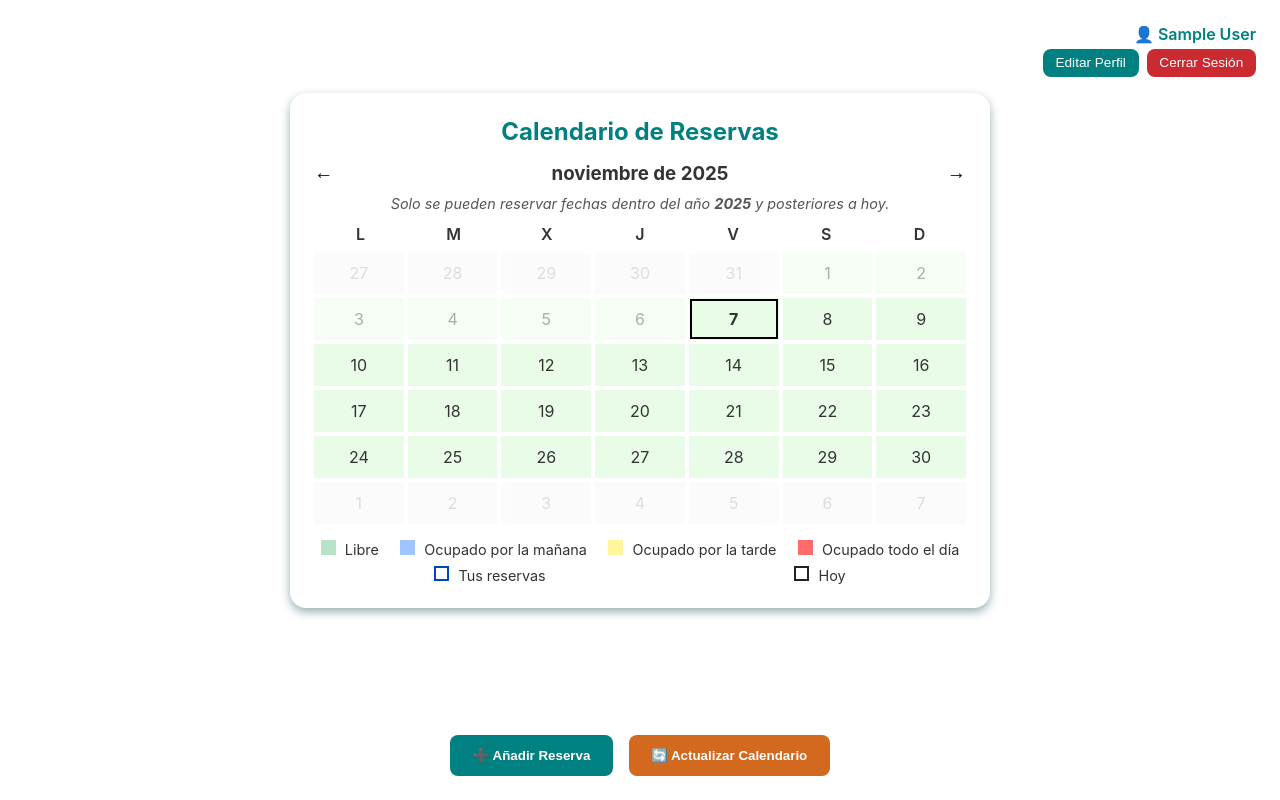
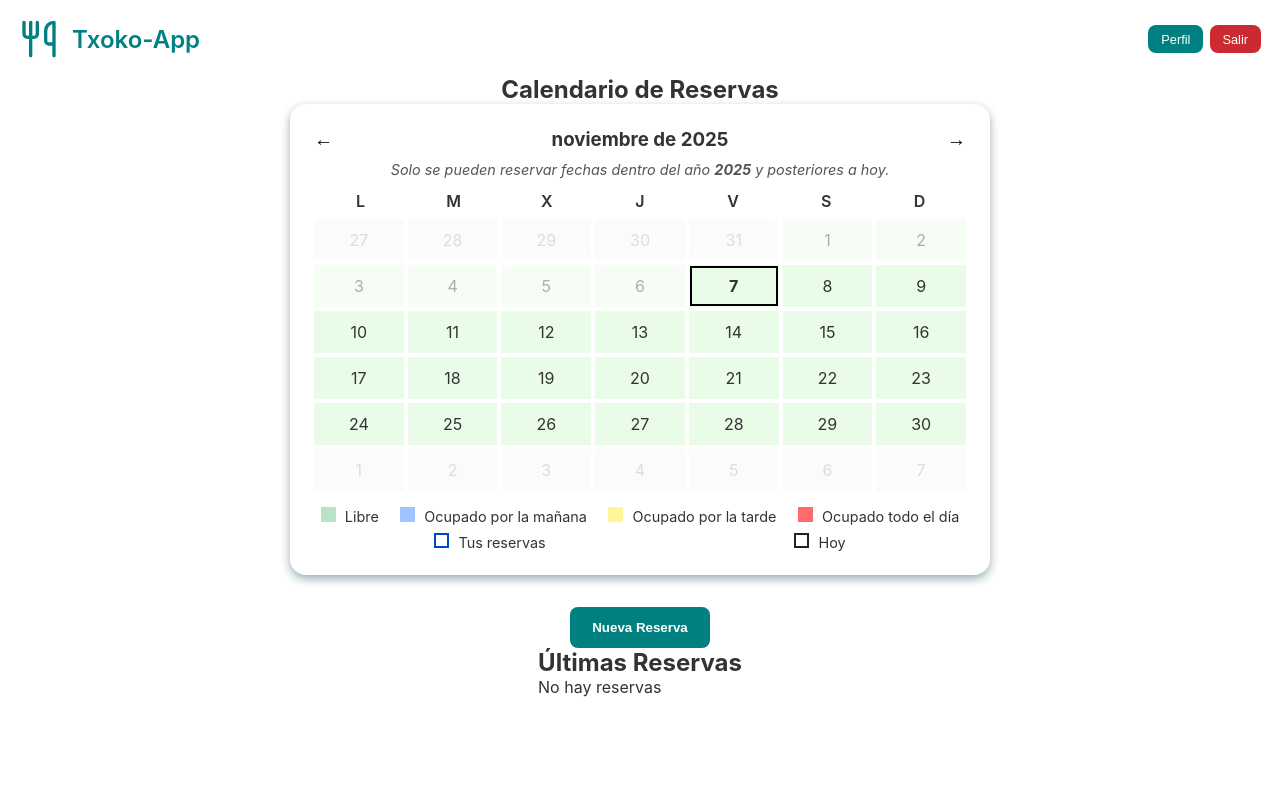
Before and after one commit to vickypineli/txoko-app, a React (Vite) app: page /home in a window 1280 px wide. Built offline with nearby package versions, Linux system fonts and the light colour scheme; no server answers; the database is empty; sample sign-in values are in the browser's storage.

Commit message:
refactorizacion creacion de nueva carpeta utils y hooks

```diff
--- a/src/pages/HomePage.jsx
+++ b/src/pages/HomePage.jsx
@@ -1,12 +1,13 @@
-// src/pages/HomePage.jsx
 // src/pages/HomePage.jsx
 import { useState, useEffect } from "react";
+import { useNavigate } from "react-router-dom";
 import { auth } from "../firebaseConfig";
-import { signOut } from "firebase/auth";
-import { useNavigate } from "react-router-dom";
+import { signOut, onAuthStateChanged } from "firebase/auth";
+import { getAllBookings } from "../services/bookingService";
+import { getUserProfile } from "../services/userService";
 import Calendar from "../components/Calendar";
 import ReservationModal from "../components/ReservationModal";
-import { getAllBookings } from "../services/bookingService";
+import { Utensils } from "lucide-react";
 import "../styles/pages/HomePage.scss";
 
 function HomePage() {
@@ -14,19 +15,38 @@ function HomePage() {
   const [selectedDate, setSelectedDate] = useState(null);
   const [userName, setUserName] = useState("");
   const [bookings, setBookings] = useState([]);
+  const [userProfile, setUserProfile] = useState(null);
   const navigate = useNavigate();
 
   useEffect(() => {
-    const user = auth.currentUser;
+    const unsubscribe = onAuthStateChanged(auth, async (user) => {
       if (user) {
         setUserName(user.displayName || user.email.split("@")[0]);
-      loadBookings();
+        await loadUser(user.uid);
+        await loadBookings();
+      } else {
+        navigate("/auth");
       }
-  }, []);
+    });
+    return () => unsubscribe();
+  }, [userName, navigate]);
+
+  const loadUser = async (uid) => {
+    try {
+      const userData = await getUserProfile(uid);
+      setUserProfile(userData);
+    } catch (error) {
+      console.error("Error al cargar el perfil del usuario:", error);
+    }
+  };
 
   const loadBookings = async () => {
+    try {
       const data = await getAllBookings();
       setBookings(data);
+    } catch (err) {
+      console.error("Error al cargar reservas:", err);
+    }
   };
 
   const handleLogout = async () => {
@@ -41,26 +61,63 @@ function HomePage() {
     setShowModal(true);
   };
 
+  const getInitials = (profile) => {
+    if (!profile) return "";
+    const nombre = profile.nombre?.trim().split(" ")[0] || "";
+    const apellidos = profile.apellidos?.trim().split(" ")[0] || "";
+    return (nombre.charAt(0) + (apellidos.charAt(0) || "")).toUpperCase();
+  };
+
+  const getAvatarColor = (uid) => {
+    if (!uid) return "hsla(210, 71%, 39%, 1.00)";
+    const hue = Array.from(uid).reduce((acc, char) => acc + char.charCodeAt(0), 0) % 360;
+    return `hsl(${hue}, 60%, 45%)`;
+  };
+
+
+
   return (
     <div className="home-page">
       <header className="home-header">
+        <div className="logo-box">
+          <Utensils className="logo-svg" size={60} aria-hidden="true" />
+          <h1 className="home-title">Txoko-App</h1>
+        </div>
+
+        <div className="user-header">
+          {userProfile && (
+            <div
+              className="user-avatar"
+              style={{ backgroundColor: getAvatarColor(auth.currentUser?.uid) }}
+              onClick={goToProfile}
+            >
+              {getInitials(userProfile)}
+            </div>
+          )}
+
           <div className="user-info">
-          <p className="username">👤 {userName}</p>
+            {/* <p className="username">{userName}</p> */}
             <div className="user-actions">
-            <button onClick={goToProfile} className="btn-small">Editar Perfil</button>
-            <button onClick={handleLogout} className="btn-small logout">Cerrar Sesión</button>
+              <button onClick={goToProfile} className="btn-small">Perfil</button>
+              <button onClick={handleLogout} className="btn-small logout">Salir</button>
+            </div>
           </div>
         </div>
       </header>
 
+      <h2>Calendario de Reservas</h2>
+
       <section className="calendar-section">
-        <h2>Calendario de Reservas</h2>
+        {/* <h2>Calendario de Reservas</h2> */}
         <Calendar bookings={bookings} onDayClick={handleDayClick} />
       </section>
 
       <div className="actions">
-        <button onClick={() => setShowModal(true)}>➕ Añadir Reserva</button>
-        <button onClick={loadBookings}>🔄 Actualizar Calendario</button>
+        <button onClick={() => setShowModal(true)}> Nueva Reserva</button>
+      </div>
+      <div className="lasts-booking">
+        <h2>Últimas Reservas </h2>
+        <p>{bookings.length > 0 ? bookings[0].date : "No hay reservas"}</p>
       </div>
 
       {showModal && (
--- a/src/styles/main.scss
+++ b/src/styles/main.scss
@@ -2,13 +2,17 @@
 @use "./abstracts/variables" as *;
 @use "./abstracts/mixins" as *;
 @use "./abstracts/functions";
-
 @use "./components/buttons";
 
 
 // Aplicar el tema claro por defecto
 :root {
   @include theme-colors($theme-light);
+}
+* {
+  margin: 0;
+  padding: 0;
+  box-sizing: border-box;
 }
 
 body {
@@ -18,8 +22,3 @@ body {
   margin: 0;
   padding: 0;
 }
-* {
-  margin: 0;
-  padding: 0;
-  box-sizing: border-box;
-}
--- a/src/styles/pages/HomePage.scss
+++ b/src/styles/pages/HomePage.scss
@@ -2,7 +2,7 @@
 @use "../abstracts/mixins" as *;
 
 .home-page {
-  padding: 1.5rem;
+  padding: 1.2rem;
   color: $color-text;
   background-color: $background-light;
   min-height: 100vh;
@@ -13,21 +13,75 @@
   .home-header {
     width: 100%;
     display: flex;
-    justify-content: flex-end;
+    flex-direction: column;
+    align-items: center;
     margin-bottom: 1rem;
+
+    @include respond(tablet) {
+      flex-direction: row;
+      justify-content: space-between;
+    }
+
+    .logo-box {
+      display: flex;
+      align-items: center;
+      gap: 0.8rem;
+
+      .logo-svg {
+        color: $primary-color;
+        width: 40px;
+        height: 40px;
+      }
+
+      .home-title {
+        font-size: 1.5rem;
+        font-weight: 600;
+        color: $primary-color;
+      }
+    }
+
+    .user-header {
+      display: flex;
+      flex-direction: column;
+      align-items: center;
+      gap: 0.8rem;
+      margin-top: 0.8rem;
+
+      @include respond(tablet) {
+        margin-top: 0;
+      }
+
+      .user-avatar {
+        width: 42px;
+        height: 42px;
+        border-radius: 50%;
+        color: #fff;
+        display: flex;
+        justify-content: center;
+        align-items: center;
+        font-weight: 600;
+        font-size: 1rem;
+        cursor: pointer;
+        box-shadow: $shadow-sm;
+        transition: transform 0.2s ease-in-out;
+
+        &:hover {
+          transform: scale(1.05);
+        }
+      }
 
       .user-info {
         text-align: right;
 
         .username {
           font-weight: 600;
+          color: $primary-color;
           margin-bottom: 0.3rem;
-        color: $primary-color;
         }
 
         .user-actions {
           display: flex;
-        gap: 0.5rem;
+          gap: 0.4rem;
 
           .btn-small {
             padding: 0.4rem 0.8rem;
@@ -36,18 +90,15 @@
             background-color: $primary-color;
             color: #fff;
             cursor: pointer;
-          font-size: 0.85rem;
+            font-size: 0.8rem;
             @include transition(0.2s);
 
             &:hover {
-            background-color: rgba($primary-color, 10%);
+              opacity: 0.8;
             }
 
             &.logout {
               background-color: $danger-color;
-
-            &:hover {
-              background-color: rgba($danger-color, 10%);
             }
           }
         }
@@ -73,9 +124,13 @@
 
   .actions {
     display: flex;
-    gap: 1rem;
+    flex-direction: column;
+    gap: 0.8rem;
     justify-content: center;
-    margin-top: auto;
+
+    @include respond(tablet) {
+      flex-direction: row;
+    }
 
     button {
       background-color: $primary-color;
@@ -88,16 +143,12 @@
       @include transition(0.3s);
 
       &:hover {
-        background-color: rgba($primary-color, 8%);
+        opacity: 0.9;
       }
 
       &:nth-child(2) {
         background-color: $secondary-color;
-
-        &:hover {
-          background-color: rgba($secondary-color, 8%);
       }
     }
   }
 }
-}
```
Also changed, not shown: src/hooks/useAuthUser.js (added, +32 -0 lines), src/utils/colors.js (added, +13 -0 lines), src/utils/format.js (added, +19 -0 lines). Lines whose indentation alone changed are shown as unchanged.
